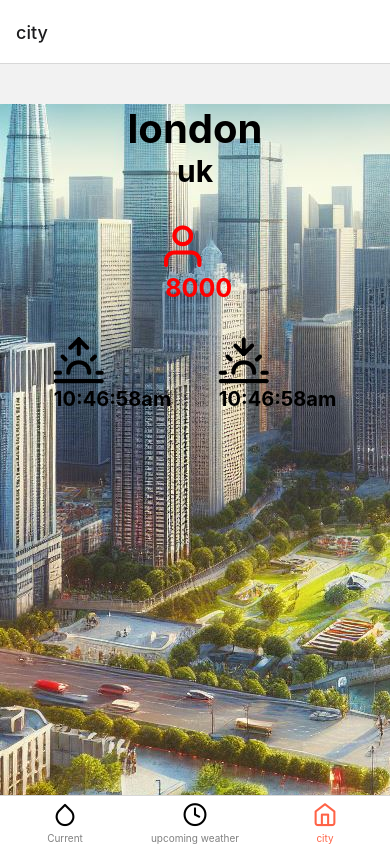
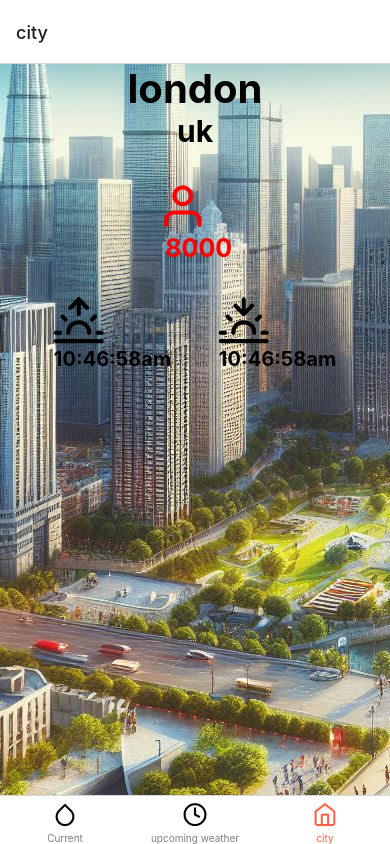
Before and after one commit to janitha-visna/react-native-weatherapp, a React Native app: screen /city in a window 390 px wide. Built offline with nearby package versions, Linux system fonts and the light colour scheme.

Commit message:
make a tabs.js file and make tabs componet and exported to app.js

```diff
--- a/App.js
+++ b/App.js
@@ -6,58 +6,14 @@
 import { NavigationContainer } from "@react-navigation/native";
 import { createBottomTabNavigator } from "@react-navigation/bottom-tabs";
 import { Feather } from "@expo/vector-icons";
+import Tabs from "./src/components/Tabs";
 
-const Tab = createBottomTabNavigator();
+
 
 const App = () => {
   return (
     <NavigationContainer>
-      <Tab.Navigator
-        screenOptions={{
-          tabBarActiveTintColor: "tomato",
-          tabBarInactiveTintColor: "grey",
-        }}
-      >
-        <Tab.Screen
-          name={"Current"}
-          component={CurrentWeather}
-          options={{
-            tabBarIcon: ({ focused }) => (
-              <Feather
-                name={"droplet"}
-                size={25}
-                color={focused ? "tomato" : "black"}
-              />
-            ),
-          }}
-        />
-        <Tab.Screen
-          name={"upcoming weather"}
-          component={UpcomingWeather}
-          options={{
-            tabBarIcon: ({ focused }) => (
-              <Feather
-                name={"clock"}
-                size={25}
-                color={focused ? "tomato" : "black"}
-              />
-            ),
-          }}
-        />
-        <Tab.Screen
-          name={"city"}
-          component={City}
-          options={{
-            tabBarIcon: ({ focused }) => (
-              <Feather
-                name={"home"}
-                size={25}
-                color={focused ? "tomato" : "black"}
-              />
-            ),
-          }}
-        />
-      </Tab.Navigator>
+      <Tabs/>
     </NavigationContainer>
   );
 };
--- /dev/null
+++ b/src/components/Tabs.js
@@ -0,0 +1,62 @@
+import React from "react";
+
+import CurrentWeather from  "../screens/CurrentWeather";
+import UpcomingWeather from "../screens/UpcomingWeather";
+import City from "../screens/City";
+import { NavigationContainer } from "@react-navigation/native";
+import { createBottomTabNavigator } from "@react-navigation/bottom-tabs";
+import { Feather } from "@expo/vector-icons";
+
+const Tab = createBottomTabNavigator();
+
+const Tabs = () => {
+  return (
+    <Tab.Navigator
+      screenOptions={{
+        tabBarActiveTintColor: "tomato",
+        tabBarInactiveTintColor: "grey",
+      }}
+    >
+      <Tab.Screen
+        name={"Current"}
+        component={CurrentWeather}
+        options={{
+          tabBarIcon: ({ focused }) => (
+            <Feather
+              name={"droplet"}
+              size={25}
+              color={focused ? "tomato" : "black"}
+            />
+          ),
+        }}
+      />
+      <Tab.Screen
+        name={"upcoming weather"}
+        component={UpcomingWeather}
+        options={{
+          tabBarIcon: ({ focused }) => (
+            <Feather
+              name={"clock"}
+              size={25}
+              color={focused ? "tomato" : "black"}
+            />
+          ),
+        }}
+      />
+      <Tab.Screen
+        name={"city"}
+        component={City}
+        options={{
+          tabBarIcon: ({ focused }) => (
+            <Feather
+              name={"home"}
+              size={25}
+              color={focused ? "tomato" : "black"}
+            />
+          ),
+        }}
+      />
+    </Tab.Navigator>
+  );
+};
+export default Tabs;
--- a/src/screens/City.js
+++ b/src/screens/City.js
@@ -64,7 +64,7 @@
   container: {
     flex: 1,
 
-    marginTop: 40,
+
   },
   imageLayout: {
     flex: 1,
--- a/src/screens/UpcomingWeather.js
+++ b/src/screens/UpcomingWeather.js
@@ -80,8 +80,8 @@
 const styles = StyleSheet.create({
   container: {
     flex: 1,
-    marginTop: StatusBar.currentHeight || 0,
-    backgroundColor: "royalblue",
+
+
   },
   item: {
     padding: 20,
```
